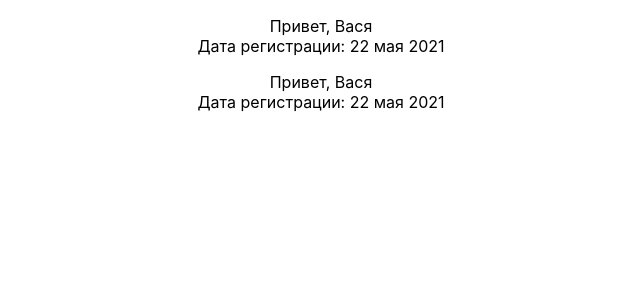
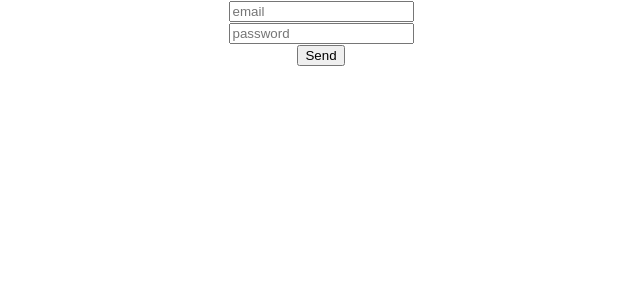
Before and after one commit to meowkameow/Archakov_React, a React (Create React App) app: page / in a window 1280 px wide. Shown: the top 300 px of the page, without its empty margins (319-959 px from the left). Built offline with nearby package versions, Linux system fonts and the light colour scheme.

Commit message:
lesson_2

```diff
--- a/src/index.js
+++ b/src/index.js
@@ -1,7 +1,7 @@
 import React from 'react';
 import ReactDOM from 'react-dom/client';
 import './index.css';
-import App from './lesson_1/App';
+import App from './lesson_2/App';
 
 
 const root = ReactDOM.createRoot(document.getElementById('root'));
--- a/src/lesson_1/App.js
+++ b/src/lesson_1/App.js
@@ -20,11 +20,6 @@ function montoToStr(num) {
             ];
 }
 
-
-
-
-
-
 function App() {
   return (
     <div className="App">
--- /dev/null
+++ b/src/lesson_2/App.css
@@ -0,0 +1,38 @@
+.App {
+  text-align: center;
+}
+
+.App-logo {
+  height: 40vmin;
+  pointer-events: none;
+}
+
+@media (prefers-reduced-motion: no-preference) {
+  .App-logo {
+    animation: App-logo-spin infinite 20s linear;
+  }
+}
+
+.App-header {
+  background-color: #282c34;
+  min-height: 100vh;
+  display: flex;
+  flex-direction: column;
+  align-items: center;
+  justify-content: center;
+  font-size: calc(10px + 2vmin);
+  color: white;
+}
+
+.App-link {
+  color: #61dafb;
+}
+
+@keyframes App-logo-spin {
+  from {
+    transform: rotate(0deg);
+  }
+  to {
+    transform: rotate(360deg);
+  }
+}
--- /dev/null
+++ b/src/lesson_2/App.js
@@ -0,0 +1,56 @@
+import './App.css';
+import React, { Component } from 'react';
+
+function Form(){
+    let email = '';
+    let password = '';
+    function onChangeInput(event) {
+        if(event.target.type == 'text'){
+            email = (event.target.value);
+            console.log(email);
+        }else {
+            password = (event.target.value);
+            console.log(password);
+        }
+
+    }
+
+    // Функция проверки значений введенных в инпуты, ее должна вызвать форма
+    function handleSubmit (event)
+    {   event.preventDefault();
+        let regExp = new RegExp('[0-9a-z]', 'i');
+        let regExpMail = new RegExp(/[a-z0-9_.]+@[a-z0-9_.]/);
+        let valid = true;
+
+        if (regExp.test(password)== false || regExpMail.test(email)== false )
+        {
+            alert ( "incorrectly form." );
+            valid = false;
+        } else{
+        console.log({ email, password });
+        email = '';
+        password = '';
+        document.getElementById('mail').value = '';
+        document.getElementById('pass').value = '';
+        }
+
+    }
+    return(
+        <form onSubmit={handleSubmit}>
+            <input id={'mail'} className={"email"} type={"text"} onChange={onChangeInput} placeholder="email" /><br/>
+            <input id={'pass'} className={"password"} type={"password"} onChange={onChangeInput} placeholder="password" /><br/>
+            <button className={"formButton"} type={'submit'} >Send</button>
+        </form>
+    )
+}
+
+
+function App() {
+  return (
+    <div className="App">
+        <Form />
+    </div>
+  );
+}
+
+export default App;
```
